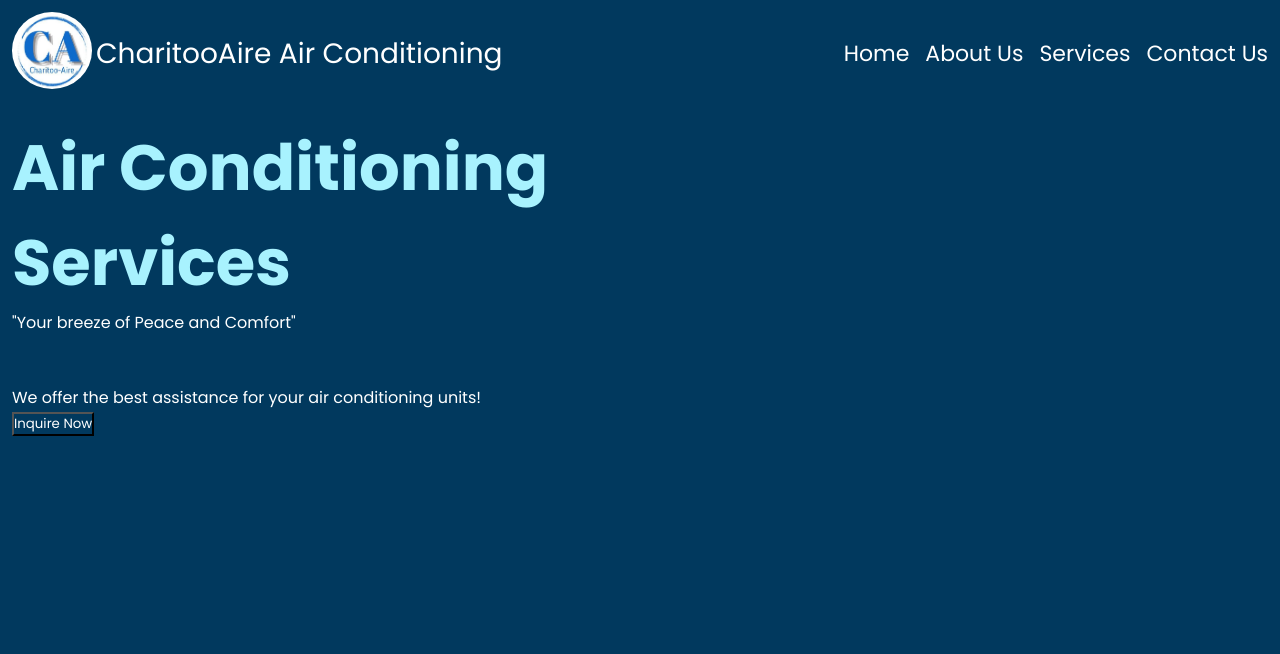
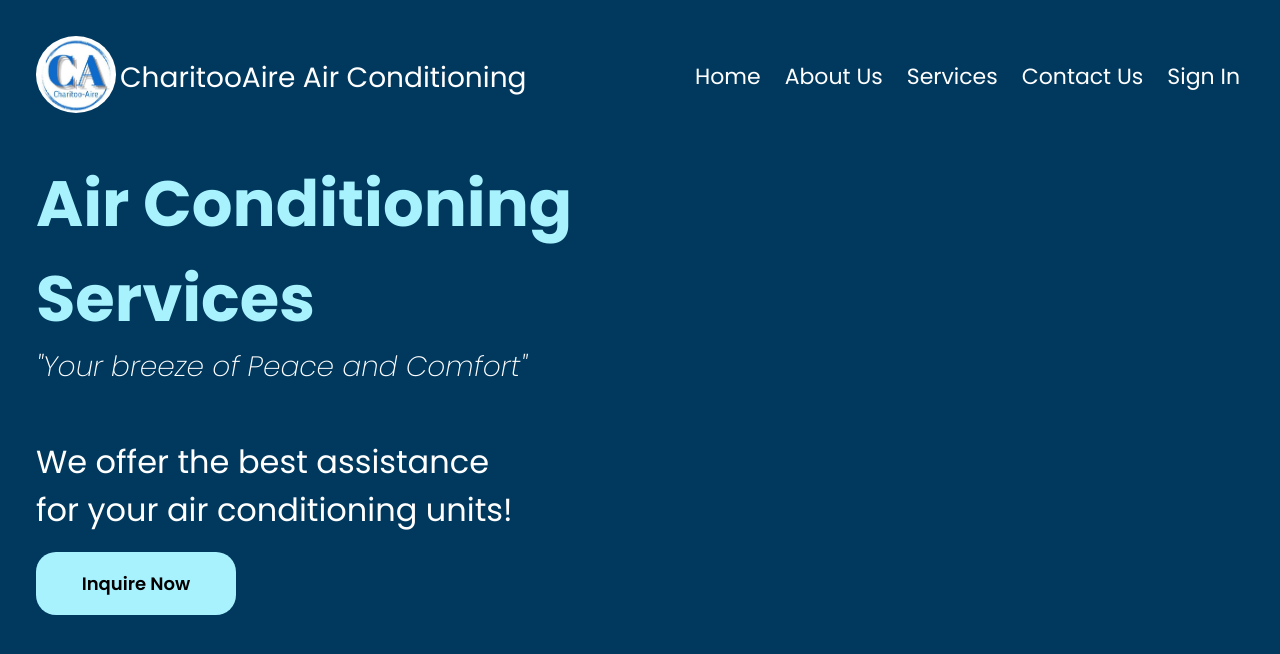
Before and after one commit to eirolnepo/charitooaire-website, a PHP site: page / in a window 1280 px wide. Shown: the top 654 px of the page. Run offline with PHP 8.4, Linux system fonts and the light colour scheme.

Commit message:
adjusted paddings, customized main section elements, added hover effects on button and links

```diff
--- a/css/style.css
+++ b/css/style.css
@@ -10,8 +10,9 @@
     color: white;
 }
 
+/* navigation bar */
 #nav-bar {
-    padding: 12px;
+    padding: 36px;
 
     display: flex;
     align-items: center;
@@ -40,13 +41,47 @@
 
 .nav-text {
     font-size: 22px;
+    padding: 4px;
+    border-bottom: 3px solid #01395E;
 }
 
+.nav-text:hover {
+    border-bottom: 3px solid #A8F2FE;
+}
+
+/* main section */
 #main-section {
-    padding: 12px;
+    padding-left: 36px;
 }
 
 h1 {
     font-size: 64px;
     color: #A8F2FE;
 }
+
+#main-quote {
+    font-size: 28px;
+    font-weight: 200;
+    font-style: italic;
+}
+
+#main-desc {
+    font-size: 32px;
+}
+
+#inquire-button {
+    width: 200px;
+    background-color: #A8F2FE;
+    color: black;
+    font-size: 18px;
+    font-weight: 600;
+    border: none;
+    border-radius: 20px;
+    padding: 18px;
+    margin-top: 18px;
+}
+
+#inquire-button:hover {
+    background-color: white;
+    cursor: pointer;
+}
--- a/index.html
+++ b/index.html
@@ -5,6 +5,7 @@
     <meta name="viewport" content="width=device-width, initial-scale=1.0">
     <title>Charitoo Aire</title>
     <link rel="stylesheet" href="css/style.css">
+    <link rel="icon" href="imgs/company-logo-circle.png">
 </head>
 <body>
     <nav id="nav-bar">
@@ -16,14 +17,15 @@
             <a href="#" class="nav-elements nav-text">About Us</a>
             <a href="#" class="nav-elements nav-text">Services</a>
             <a href="#" class="nav-elements nav-text">Contact Us</a>
+            <a href="#" class="nav-elements nav-text">Sign In</a>
         </div>
     </nav>
 
     <main id="main-section">
         <h1>Air Conditioning <br>Services</h1>
-        <p>"Your breeze of Peace and Comfort"</p><br><br>
-        <p>We offer the best assistance for your air conditioning units!</p>
-        <a href="#"><button>Inquire Now</button></a>
+        <p id="main-quote">"Your breeze of Peace and Comfort"</p><br><br>
+        <p id="main-desc">We offer the best assistance <br>for your air conditioning units!</p>
+        <a href="#"><button id="inquire-button">Inquire Now</button></a>
     </main>
 </body>
 </html>
```
